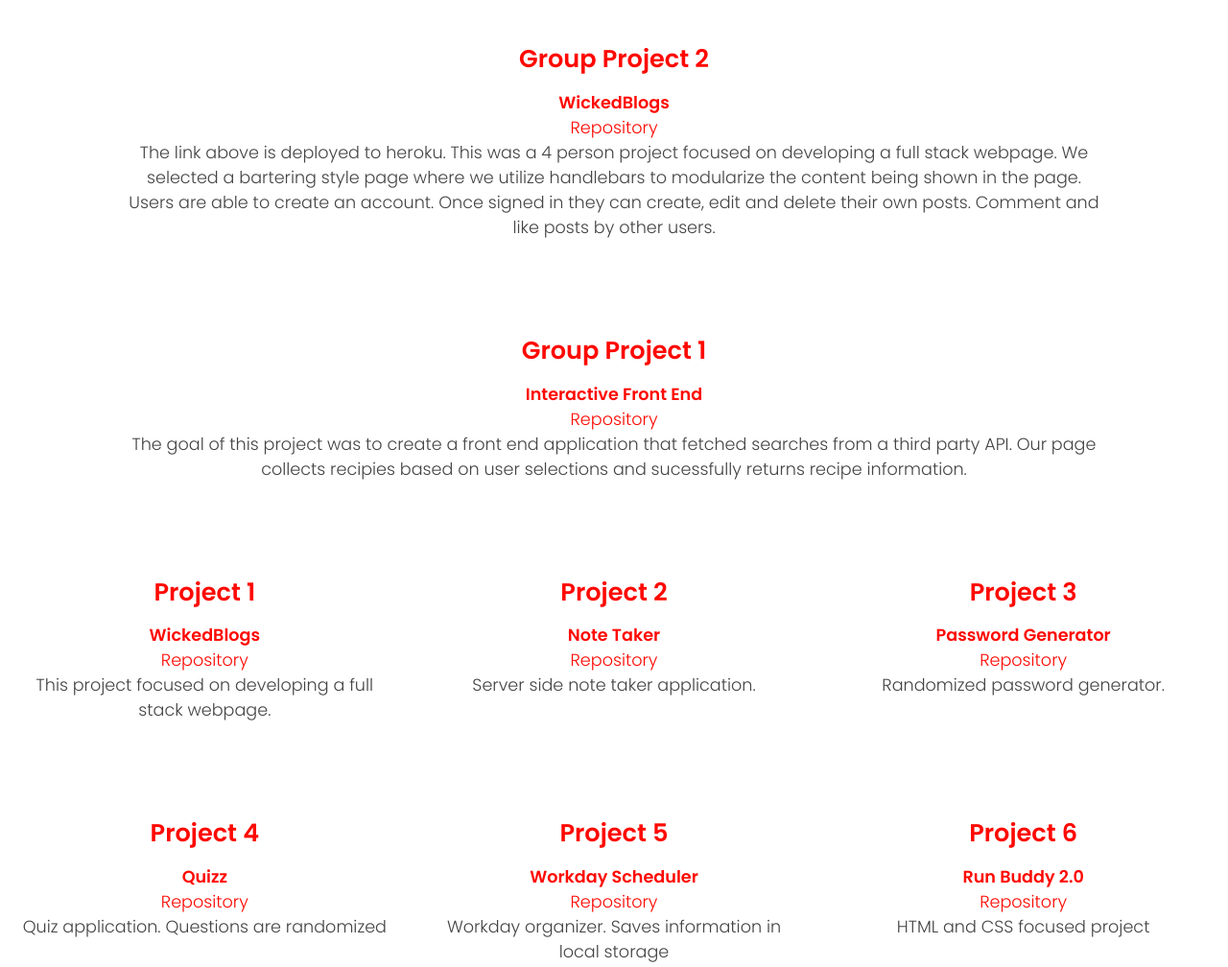
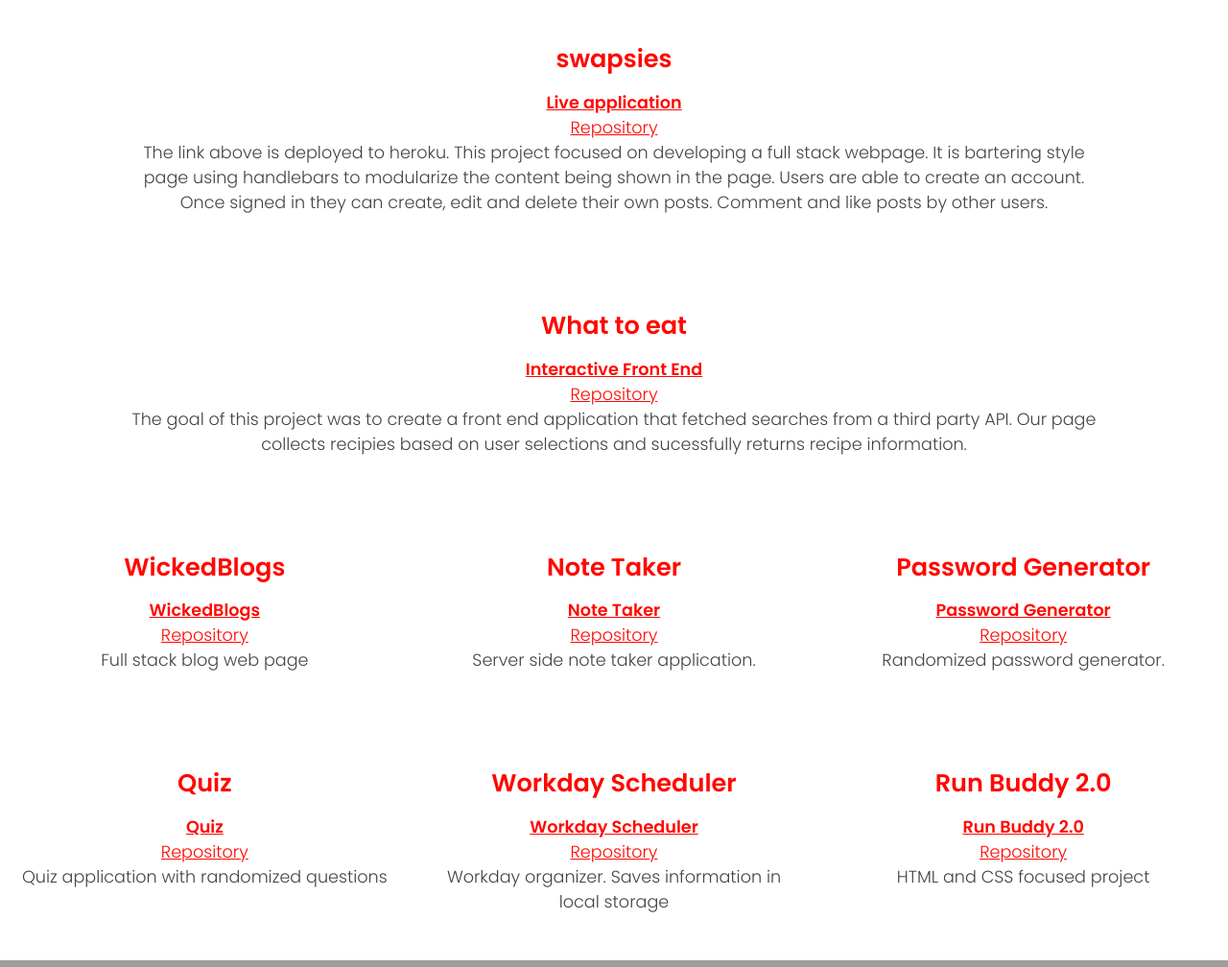
Before and after one commit to DuckArroyo/portfolio, a plain HTML site: page index.html in a window 1280 px wide. Shown: the part 880-1888 px from the top of the page at 96% size. Drawn offline with Linux system fonts and the light colour scheme; grey boxes are pictures that could not be loaded.

Commit message:
content and style edit

```diff
--- a/index.html
+++ b/index.html
@@ -29,22 +29,21 @@
     <a href="https://twitter.com/DevDuckArroyo" target="_blank">Twitter</a>
     <a href="https://www.instagram.com/wickdduck/" target="_blank">Instagram</a>
     <a href="https://codepen.io/DeveloperDuckArroyo" target="_blank">CodePen</a>
-
   </nav>
 
   <div class="feature">
     <div class="project">
-      <h2>Group Project 2</h2>
-      <a href="https://sheltered-sands-11266.herokuapp.com/" target="_blank"><b>WickedBlogs</b></a>
+      <h2>swapsies</h2>
+      <a href="https://sheltered-sands-11266.herokuapp.com/" target="_blank"><b>Live application</b></a>
       <br>
       <a href="https://github.com/DuckArroyo/swapsies" target="_blank">Repository</a>
-      <p>The link above is deployed to heroku. This was a 4 person project focused on developing a full stack webpage. We selected a bartering style page where we utilize handlebars to modularize the content being shown in the page. Users are able to create an account. Once signed in they can create, edit and delete their own posts. Comment and like posts by other users.</p>
+      <p>The link above is deployed to heroku. This project focused on developing a full stack webpage. It is  bartering style page using handlebars to modularize the content being shown in the page. Users are able to create an account. Once signed in they can create, edit and delete their own posts. Comment and like posts by other users.</p>
     </div>
   </div>
 
   <div class="feature">
     <div class="project">
-      <h2>Group Project 1</h2>
+      <h2>What to eat</h2>
       <a href="https://duckarroyo.github.io/whattoeat/" target="_blank"><b>Interactive Front End</b></a>
       <br>
       <a href="https://github.com/DuckArroyo/whattoeat" target="_blank">Repository</a>
@@ -54,15 +53,15 @@
 
   <div class="projects">
     <div class="project">
-      <h2>Project 1</h2>
+      <h2>WickedBlogs</h2>
       <a href="https://sleepy-caverns-39452.herokuapp.com" target="_blank"><b>WickedBlogs</b></a>
       <br>
       <a href="https://github.com/DuckArroyo/wickedblogs" target="_blank">Repository</a>
-      <p>This project focused on developing a full stack webpage.</p>
+      <p>Full stack blog web page</p>
     </div>
 
     <div class="project">
-      <h2>Project 2</h2>
+      <h2>Note Taker</h2>
       <a href="https://still-sands-24648.herokuapp.com/" target="_blank"><b>Note Taker</b></a>
       <br>
       <a href="https://github.com/DuckArroyo/challenge11" target="_blank">Repository</a>
@@ -70,7 +69,7 @@
     </div>
 
     <div class="project">
-      <h2>Project 3</h2>
+      <h2>Password Generator</h2>
       <a href="https://duckarroyo.github.io/passwordgenerator/" target="_blank"><b>Password Generator</b></a>
       <br>
       <a href="https://github.com/DuckArroyo/challenge3" target="_blank">Repository</a>
@@ -81,15 +80,15 @@
   <div class="projects">
 
     <div class="project">
-      <h2>Project 4</h2>
-      <a href="https://duckarroyo.github.io/challenge4/" target="_blank"><b>Quizz</b></a>
+      <h2>Quiz</h2>
+      <a href="https://duckarroyo.github.io/challenge4/" target="_blank"><b>Quiz</b></a>
       <br>
       <a href="https://github.com/DuckArroyo/challenge4" target="_blank">Repository</a>
-      <p>Quiz application. Questions are randomized</p>
+      <p>Quiz application with randomized questions</p>
     </div>
 
     <div class="project">
-      <h2>Project 5</h2>
+      <h2>Workday Scheduler</h2>
       <a href="https://duckarroyo.github.io/challenge5/" target="_blank"><b>Workday Scheduler</b></a>
       <br>
       <a href="https://github.com/DuckArroyo/challenge5" target="_blank">Repository</a>
@@ -97,7 +96,7 @@
     </div>
 
     <div class="project">
-      <h2>Project 6</h2>
+      <h2>Run Buddy 2.0</h2>
       <a href="https://duckarroyo.github.io/Run-Buddy-2.0/" target="_blank"><b>Run Buddy 2.0</b></a>
       <br>
       <a href="https://github.com/DuckArroyo/Run-Buddy-2.0" target="_blank">Repository</a>
--- a/stylesheet.css
+++ b/stylesheet.css
@@ -9,7 +9,6 @@
 }
 a:link {
   color: var(--red);
-  text-decoration: none;
 }
 /* Styles */
 * {
@@ -86,6 +85,9 @@ p span {
   justify-content: center;
 }
 
+.nav a {
+  text-decoration: none;
+}
 .nav {
   padding: 3vh 0;
   text-align: center;
```
